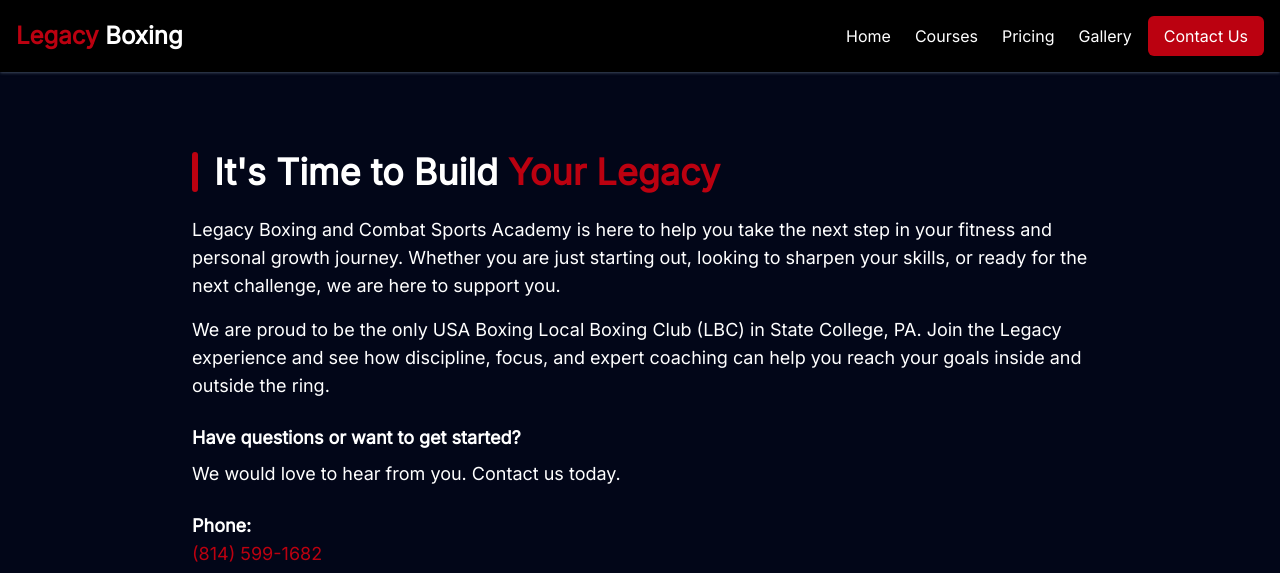
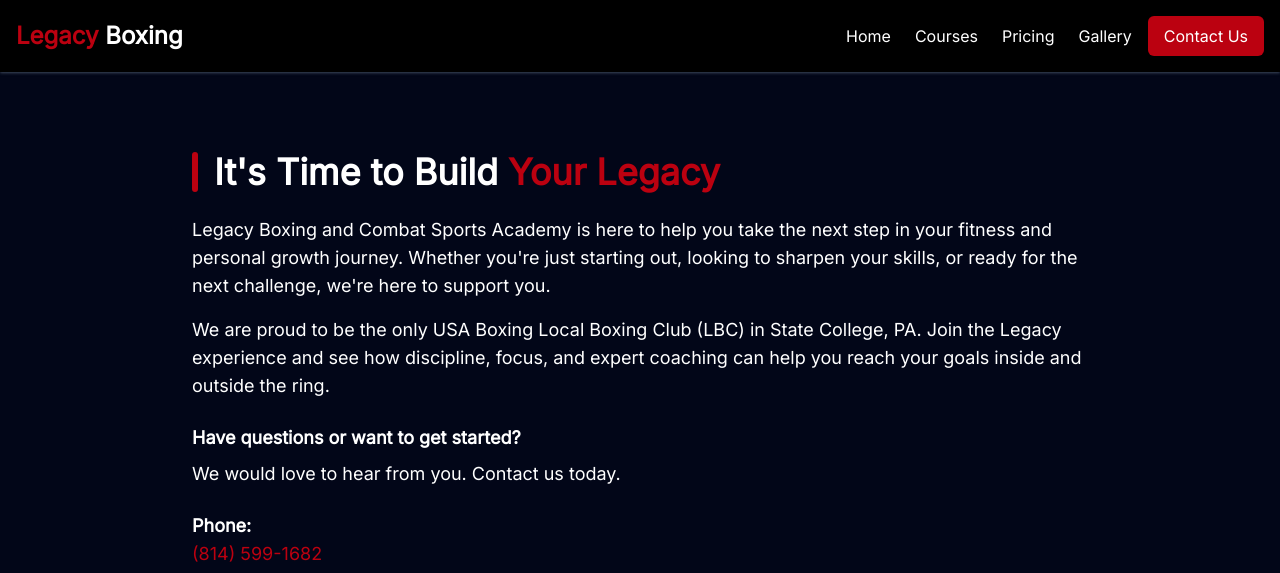
Before and after one commit to ParkerPosy/LegacyBoxing, a plain HTML site: page pages/contact.html in a window 1280 px wide. Shown: the top 573 px of the page. Drawn offline with nearby package versions, Linux system fonts and the light colour scheme; a script that the page names is missing.

Commit message:
fix table and wording

```diff
--- a/pages/contact.html
+++ b/pages/contact.html
@@ -96,8 +96,8 @@
           </div>
           <div class="text-lg space-y-4">
             <p>Legacy Boxing and Combat Sports Academy is here to help you take the next step in your fitness and
-              personal growth journey. Whether you are just starting out, looking to sharpen your skills, or ready for
-              the next challenge, we are here to support you.</p>
+              personal growth journey. Whether you're just starting out, looking to sharpen your skills, or ready for
+              the next challenge, we're here to support you.</p>
 
             <p>We are proud to be the only USA Boxing Local Boxing Club (LBC) in State College, PA. Join the Legacy
               experience and see how discipline, focus, and expert coaching can help you reach your goals inside and
```
Also changed, not shown: components/schedule-table.html (+1 -1 lines).
